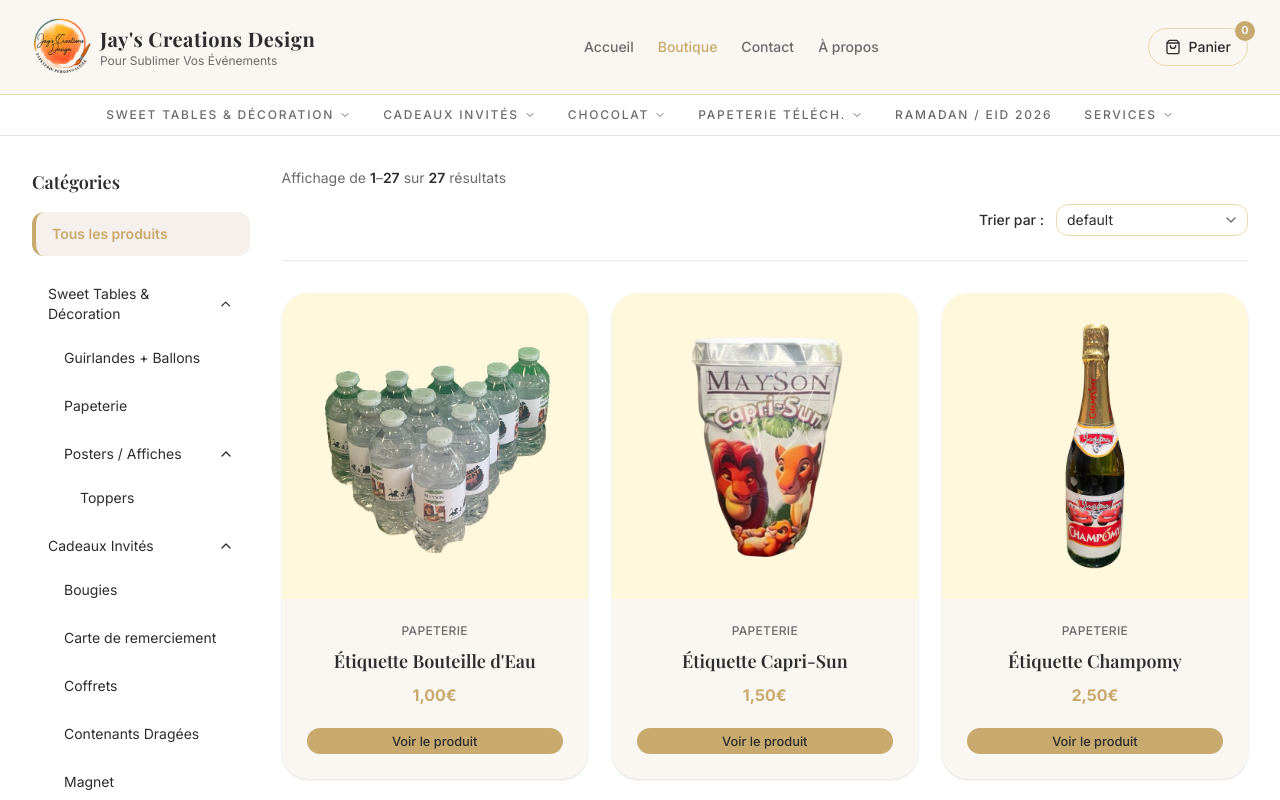
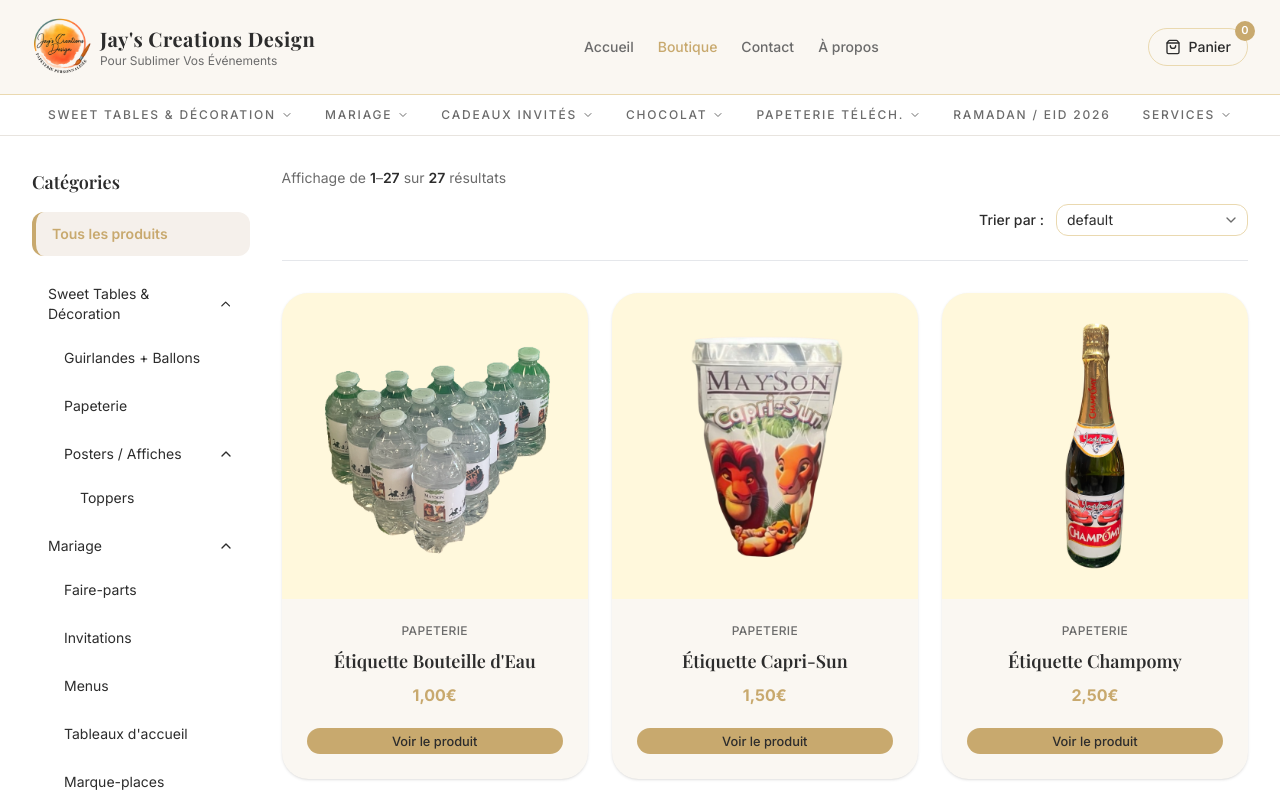
Before and after one commit to jayscreationsdesign/jayscreation, a Next.js app: page /boutique in a window 1280 px wide. Shown: the top 800 px of the page. Built offline with nearby package versions, Linux system fonts and the light colour scheme; a web font is replaced by a local one.

Commit message:
Ajout catégorie Mariage header et sidebar

```diff
--- a/src/app/boutique/BoutiqueClient.tsx
+++ b/src/app/boutique/BoutiqueClient.tsx
@@ -50,6 +50,13 @@ const getFilteredProducts = (
     console.log("Recherche dans toutes les sous-catégories de Sweet Tables & Décoration...");
     const subCategorySlugs = ["papeterie-sweet-tables", "guirlandes-ballons", "posters-affiches", "toppers"];
     filtered = allProducts.filter((p) => subCategorySlugs.includes(p.categorySlug));
+  }
+
+  // Si c'est la catégorie Mariage, chercher dans toutes les sous-catégories mariage
+  if (filtered.length === 0 && categorySlug === "mariage") {
+    console.log("Recherche dans toutes les sous-catégories Mariage...");
+    const mariageSubCategorySlugs = ["faire-parts", "invitations", "menus", "tableaux-accueil", "marque-places"];
+    filtered = allProducts.filter((p) => mariageSubCategorySlugs.includes(p.categorySlug));
   }
 
   console.log("Produits filtrés:", filtered.length);
--- a/src/data/categories.ts
+++ b/src/data/categories.ts
@@ -18,6 +18,17 @@ export const categories: Category[] = [
           { name: "Toppers", slug: "toppers" },
         ],
       },
+    ],
+  },
+  {
+    name: "Mariage",
+    slug: "mariage",
+    children: [
+      { name: "Faire-parts", slug: "faire-parts" },
+      { name: "Invitations", slug: "invitations" },
+      { name: "Menus", slug: "menus" },
+      { name: "Tableaux d'accueil", slug: "tableaux-accueil" },
+      { name: "Marque-places", slug: "marque-places" },
     ],
   },
   {
```
